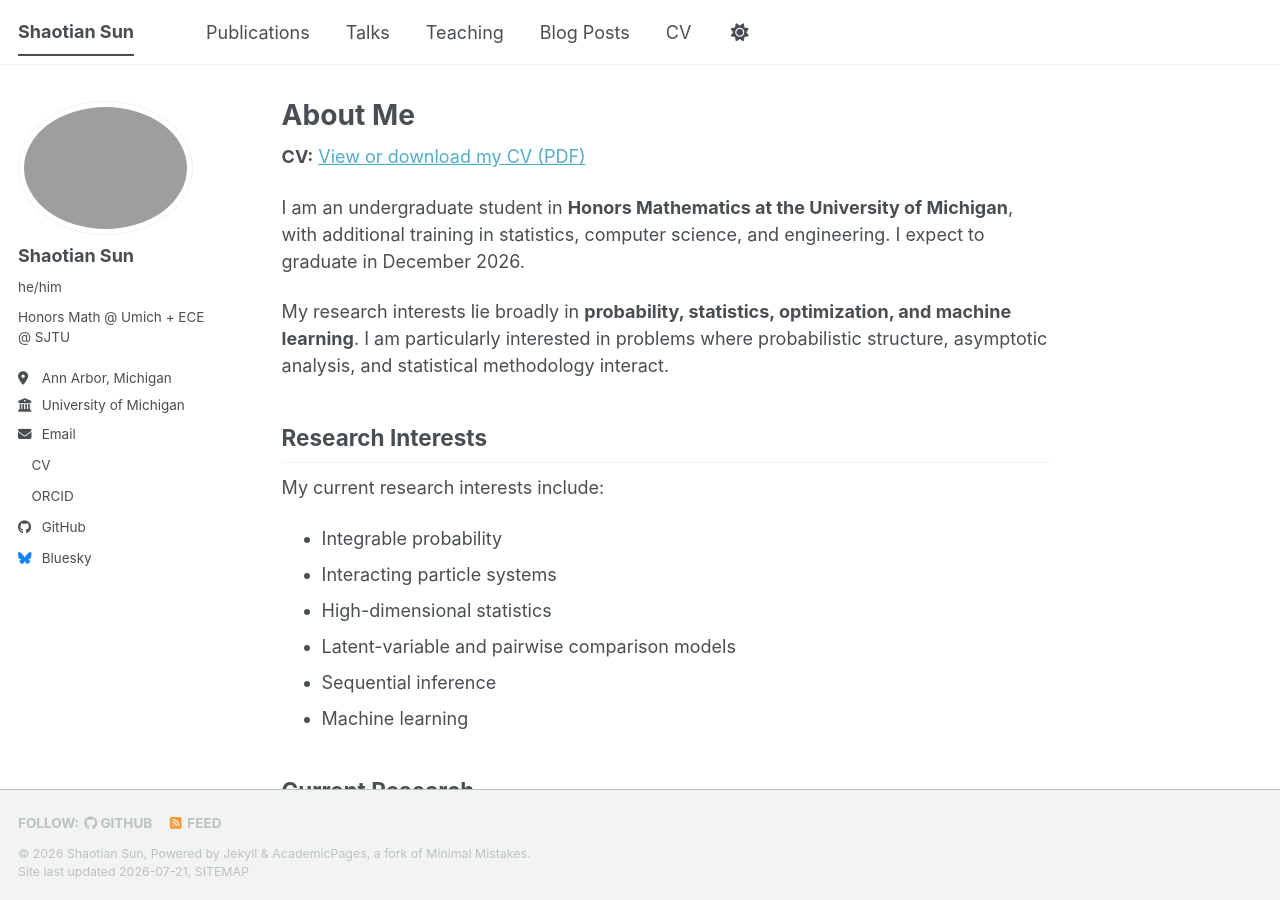
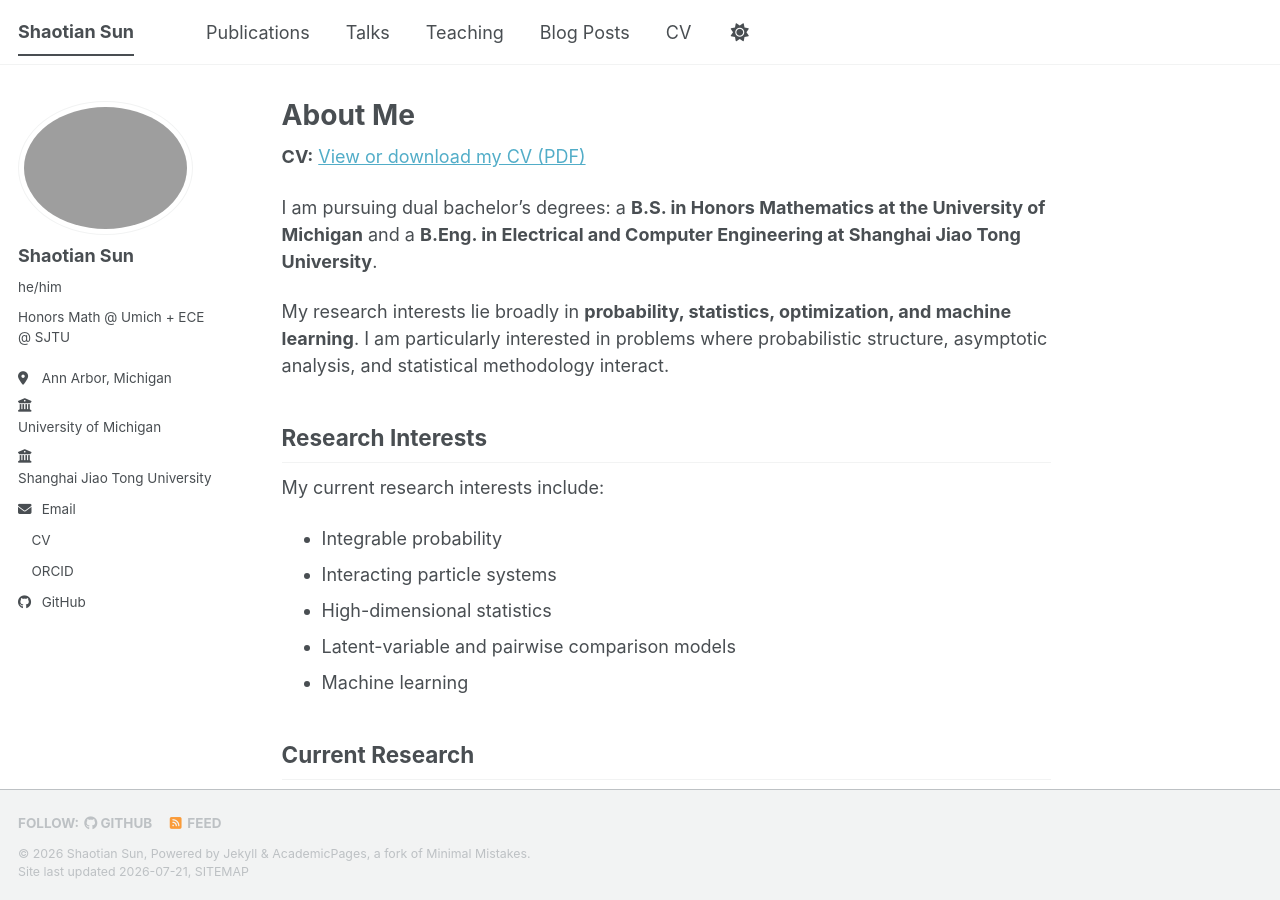
Before and after one commit to Shaotian-Sun/shaotian-sun.github.io, a Jekyll site: the page built from _pages/about.md, in a window 1280 px wide and 900 px high. Built offline with Jekyll 4.4.1, drawn with Linux system fonts in a browser that asks for light colours; a style sheet for code colours, icons or effects is not loaded.

Commit message:
about: add links to my both undergrad institutes

```diff
--- a/_config.yml
+++ b/_config.yml
@@ -30,6 +30,9 @@
   bio: "Honors Math @ Umich + ECE @ SJTU"
   location: "Ann Arbor, Michigan"
   employer: "University of Michigan"
+  employer_url: "https://umich.edu/"
+  secondary_employer: "Shanghai Jiao Tong University"
+  secondary_employer_url: "https://www.sjtu.edu.cn/"
   uri: # URL
   email: "shaotian@umich.edu"
   cv: "/files/cv.pdf"
@@ -58,7 +61,7 @@
 
   # Social media
   artstation: # Username
-  bluesky: "bsky.app" # Replace this with you Bluesky username
+  bluesky: # Username
   facebook: # Username
   flickr: # Username
   foursquare: # Username
--- a/_includes/author-profile.html
+++ b/_includes/author-profile.html
@@ -28,7 +28,10 @@
         <li class="author__desktop"><i class="fas fa-fw fa-location-dot icon-pad-right" aria-hidden="true"></i>{{ author.location }}</li>
       {% endif %}
       {% if author.employer %}
-        <li class="author__desktop"><i class="fas fa-fw fa-building-columns icon-pad-right" aria-hidden="true"></i>{{ author.employer }}</li>
+        <li class="author__desktop"><i class="fas fa-fw fa-building-columns icon-pad-right" aria-hidden="true"></i>{% if author.employer_url %}<a href="{{ author.employer_url }}">{{ author.employer }}</a>{% else %}{{ author.employer }}{% endif %}</li>
+      {% endif %}
+      {% if author.secondary_employer %}
+        <li class="author__desktop"><i class="fas fa-fw fa-building-columns icon-pad-right" aria-hidden="true"></i>{% if author.secondary_employer_url %}<a href="{{ author.secondary_employer_url }}">{{ author.secondary_employer }}</a>{% else %}{{ author.secondary_employer }}{% endif %}</li>
       {% endif %}
       {% if author.uri %}
         <li><a href="{{ author.uri }}"><i class="fas fa-fw fa-link icon-pad-right" aria-hidden="true"></i>{{ site.data.ui-text[site.locale].website_label | default: "Website" }}</a></li>
--- a/_pages/about.md
+++ b/_pages/about.md
@@ -9,7 +9,7 @@
 
 **CV:** [View or download my CV (PDF)]({{ '/files/cv.pdf' | relative_url }})
 
-I am an undergraduate student in **Honors Mathematics at the University of Michigan**, with additional training in statistics, computer science, and engineering. I expect to graduate in December 2026.
+I am pursuing dual bachelor's degrees: a **B.S. in Honors Mathematics at the University of Michigan** and a **B.Eng. in Electrical and Computer Engineering at Shanghai Jiao Tong University**.
 
 My research interests lie broadly in **probability, statistics, optimization, and machine learning**. I am particularly interested in problems where probabilistic structure, asymptotic analysis, and statistical methodology interact.
 
@@ -21,7 +21,6 @@
 - Interacting particle systems
 - High-dimensional statistics
 - Latent-variable and pairwise comparison models
-- Sequential inference
 - Machine learning
 
 ## Current Research
```
